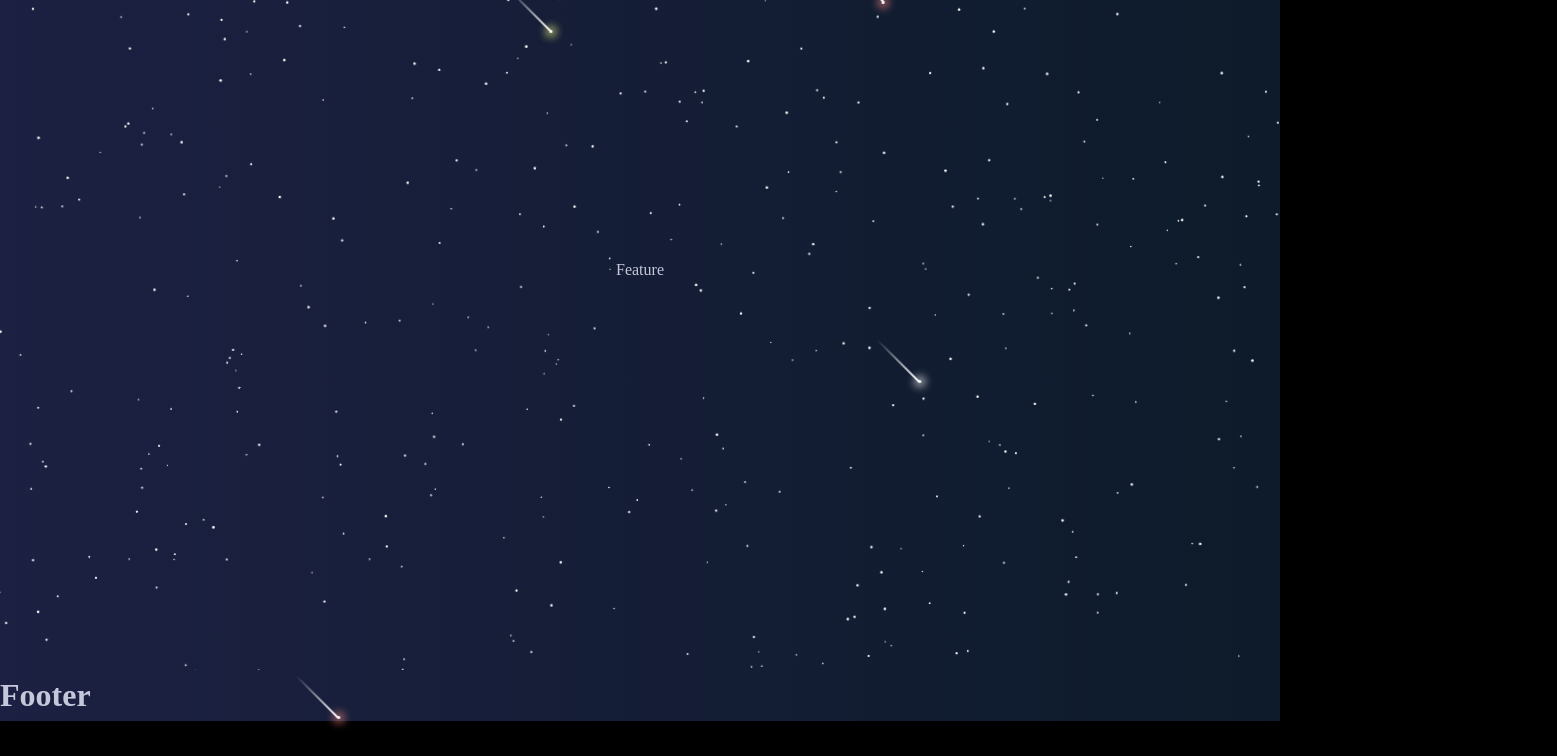
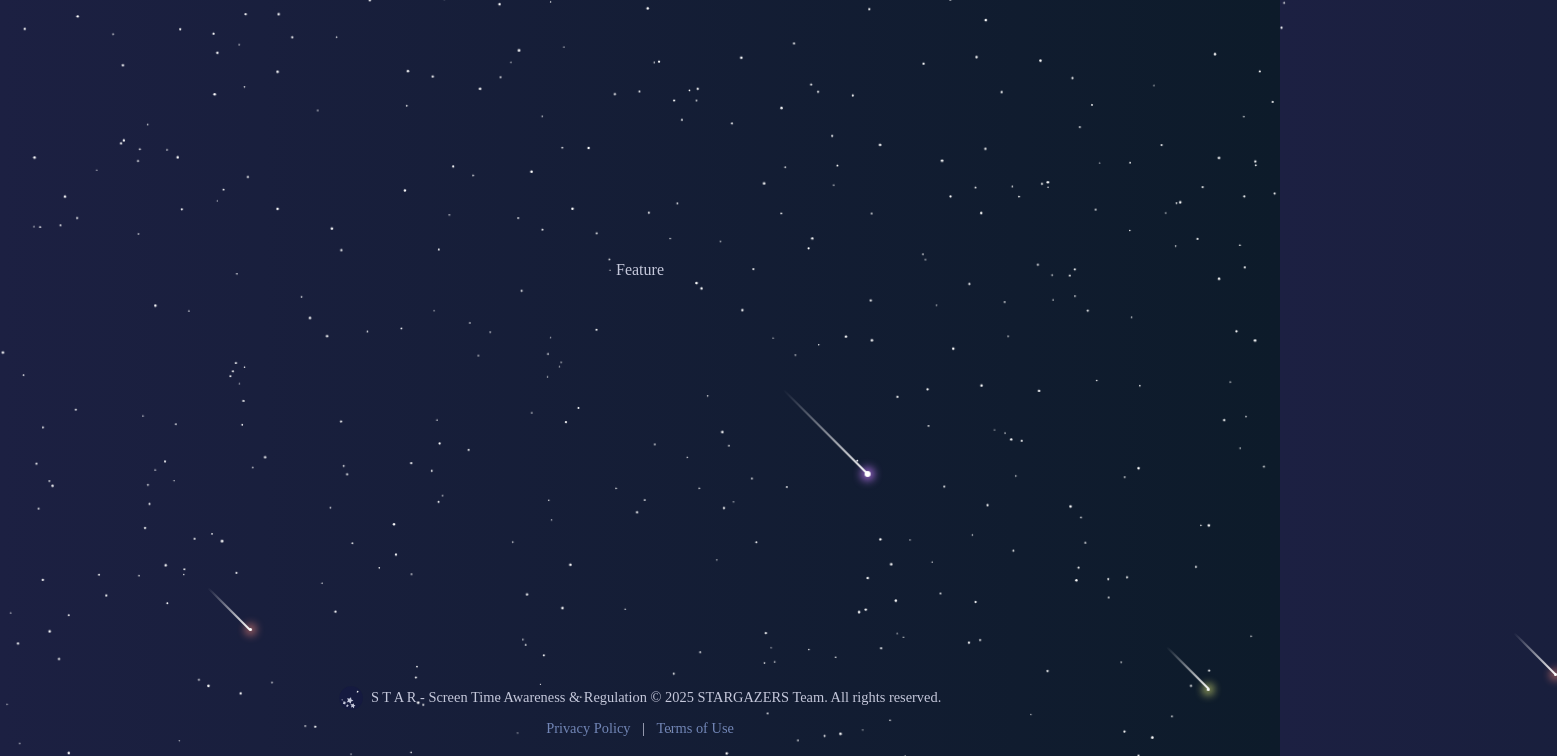
Before and after one commit to daydreamplace/STAR-web, a React (Vite) app: page /feature in a window 1280 px wide. Shown: the part 130-886 px from the top of the page, 1557 px wide, since content can reach past the window. Before the commit the page ends 851 px from the top, so only its background shows below. Built offline with nearby package versions, Linux system fonts and the light colour scheme; a web font is replaced by a local one.

Commit message:
feat: 푸터 구현

```diff
--- a/src/components/common/MeteorEffect.tsx
+++ b/src/components/common/MeteorEffect.tsx
@@ -20,11 +20,6 @@ interface GlobalMeteorProps {
 }
 
 const GlobalMeteorStyle = createGlobalStyle<GlobalMeteorProps>`
-  body {
-    position: relative;
-    background-color: black;
-    overflow: hidden;
-  }
   .star {
     position: absolute;
     top: -10%;
--- a/src/components/common/StarryNight.tsx
+++ b/src/components/common/StarryNight.tsx
@@ -55,7 +55,7 @@ const BackSky = styled.div`
   position: fixed;
   top: 0;
   left: 0;
-  overflow: hidden;
+  /* overflow: hidden; */
   z-index: -1;
 `;
 
--- a/src/components/layout/Footer.tsx
+++ b/src/components/layout/Footer.tsx
@@ -1,13 +1,75 @@
+import logo from "../../assets/logo.png";
 import styled from "styled-components";
 
 const Footer = () => {
   return (
-    <Container>
-      <h1>Footer</h1>
-    </Container>
+    <Layout>
+      <div className="footer-content">
+        <div className="footer-logo-text">
+          <img src={logo} alt="logo" />
+          <p>S T A R - Screen Time Awareness & Regulation © 2025 STARGAZERS Team. All rights reserved.</p>
+        </div>
+        <div className="footer-links">
+          <a href="/privacy">Privacy Policy</a> | <a href="/terms">Terms of Use</a>
+        </div>
+      </div>
+    </Layout>
   );
 };
 
-const Container = styled.div``;
+const Layout = styled.footer`
+  position: relative;
+  bottom: 0;
+  width: 100%;
+  padding: 1rem 0;
+
+  .footer-content {
+    display: flex;
+    flex-direction: column;
+    align-items: center;
+
+    margin: 0 auto;
+    font-size: 0.9rem;
+    line-height: 1.5;
+  }
+
+  .footer-logo-text {
+    display: flex;
+    align-items: center;
+    gap: 0.5rem;
+    text-align: center;
+
+    img {
+      height: 1.5rem;
+    }
+
+    p {
+      margin: 0;
+    }
+  }
+
+  .footer-links {
+    margin-top: 0.5rem;
+  }
+
+  .footer-links a {
+    color: ${({ theme }) => theme.colors.tertiary};
+    text-decoration: none;
+    margin: 0 0.5rem;
+    font-size: 0.9rem;
+    transition: color 0.3s ease;
+  }
+
+  .footer-links a:hover {
+    color: ${({ theme }) => theme.colors.secondary};
+  }
+
+  @media (max-width: 768px) {
+    .footer-content {
+      padding: 0 1rem;
+      font-size: 0.8rem;
+    }
+  }
+`;
 
 export default Footer;
--- a/src/components/layout/Header.tsx
+++ b/src/components/layout/Header.tsx
@@ -14,8 +14,8 @@ const Header = () => {
     <Layout>
       <img src={logo} alt="logo" onClick={goToHome} />
       <nav>
-        <NavLink to="/vision">Vision</NavLink>
-        <NavLink to="/feature">Feature</NavLink>
+        <NavLink to="/vision">V i s i o n</NavLink>
+        <NavLink to="/feature">F e a t u r e</NavLink>
       </nav>
     </Layout>
   );
```
